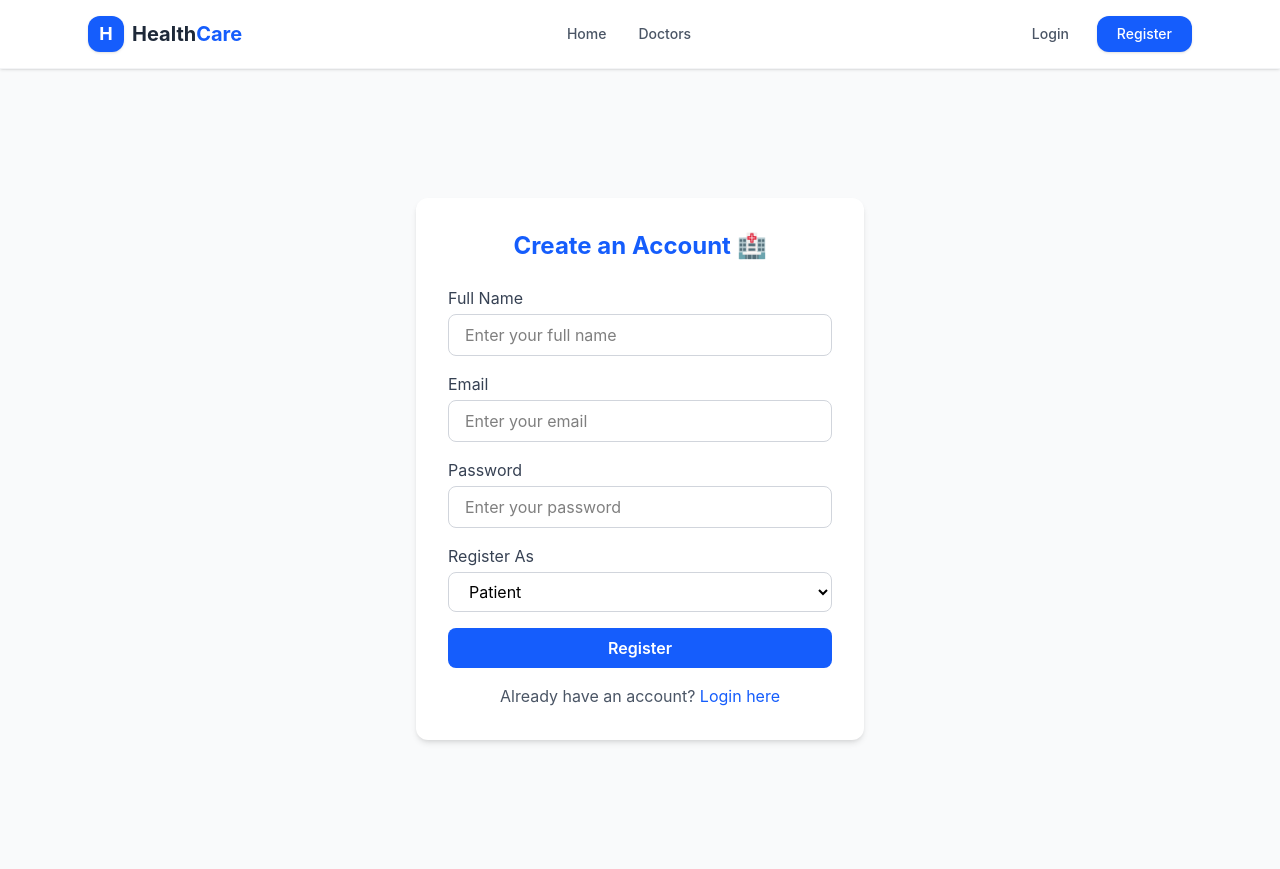
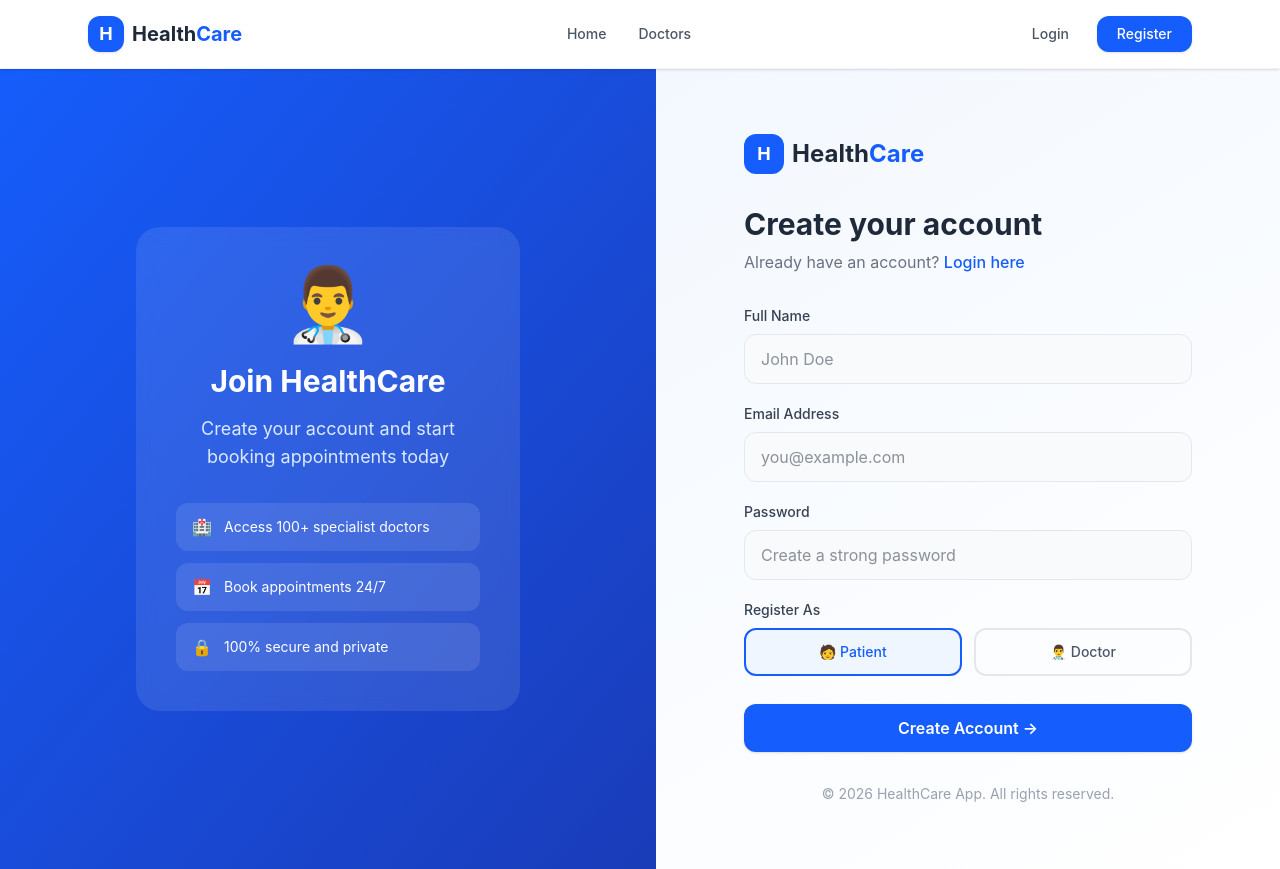
Before and after one commit to moeezkhan1804-beep/healthcare-app, a React (Vite) app in the folder client/: page /register in a window 1280 px wide. Built offline with nearby package versions, Linux system fonts and the light colour scheme.

Commit message:
Upgraded Register page UI

```diff
--- a/client/src/pages/Register.jsx
+++ b/client/src/pages/Register.jsx
@@ -37,86 +37,152 @@ const Register = () => {
   };
 
   return (
-    <div className="min-h-screen bg-gray-50 flex items-center justify-center">
-      <div className="bg-white p-8 rounded-xl shadow-md w-full max-w-md">
-        <h2 className="text-2xl font-bold text-center text-blue-600 mb-6">
-          Create an Account 🏥
-        </h2>
+    <div className="min-h-screen bg-gradient-to-br from-blue-50 to-white flex">
+
+      {/* Left Side */}
+      <div className="hidden md:flex flex-1 bg-gradient-to-br from-blue-600 to-blue-800 text-white flex-col justify-center items-center p-12">
+        <div className="bg-white/10 backdrop-blur rounded-3xl p-10 text-center max-w-sm">
+          <div className="text-7xl mb-6">👨‍⚕️</div>
+          <h2 className="text-3xl font-bold mb-4">Join HealthCare</h2>
+          <p className="text-blue-100 text-lg">
+            Create your account and start booking appointments today
+          </p>
+          <div className="mt-8 flex flex-col gap-3">
+            <div className="flex items-center gap-3 bg-white/10 rounded-xl px-4 py-3">
+              <span>🏥</span>
+              <span className="text-sm">Access 100+ specialist doctors</span>
+            </div>
+            <div className="flex items-center gap-3 bg-white/10 rounded-xl px-4 py-3">
+              <span>📅</span>
+              <span className="text-sm">Book appointments 24/7</span>
+            </div>
+            <div className="flex items-center gap-3 bg-white/10 rounded-xl px-4 py-3">
+              <span>🔒</span>
+              <span className="text-sm">100% secure and private</span>
+            </div>
+          </div>
+        </div>
+      </div>
+
+      {/* Right Side */}
+      <div className="flex-1 flex items-center justify-center p-8">
+        <div className="w-full max-w-md">
+
+          {/* Logo */}
+          <div className="flex items-center gap-2 mb-8">
+            <div className="bg-blue-600 text-white w-10 h-10 rounded-xl flex items-center justify-center text-lg font-bold">
+              H
+            </div>
+            <span className="text-2xl font-bold text-gray-800">
+              Health<span className="text-blue-600">Care</span>
+            </span>
+          </div>
+
+          <h1 className="text-3xl font-bold text-gray-800 mb-2">
+            Create your account
+          </h1>
+          <p className="text-gray-500 mb-8">
+            Already have an account?{' '}
+            <Link to="/login" className="text-blue-600 font-medium hover:underline">
+              Login here
+            </Link>
+          </p>
 
           {error && (
-          <div className="bg-red-100 text-red-600 p-3 rounded mb-4 text-sm">
-            {error}
+            <div className="bg-red-50 border border-red-200 text-red-600 p-4 rounded-xl mb-6 text-sm flex items-center gap-2">
+              <span>⚠️</span> {error}
             </div>
           )}
 
-        <form onSubmit={handleSubmit} className="flex flex-col gap-4">
+          <form onSubmit={handleSubmit} className="flex flex-col gap-5">
             <div>
-            <label className="block text-gray-700 mb-1">Full Name</label>
+              <label className="block text-sm font-medium text-gray-700 mb-2">
+                Full Name
+              </label>
               <input
                 type="text"
                 name="name"
                 value={formData.name}
                 onChange={handleChange}
-              placeholder="Enter your full name"
-              className="w-full border border-gray-300 rounded-lg px-4 py-2 focus:outline-none focus:border-blue-500"
+                placeholder="John Doe"
+                className="w-full border border-gray-200 rounded-xl px-4 py-3 text-gray-800 focus:outline-none focus:ring-2 focus:ring-blue-500 focus:border-transparent bg-gray-50"
                 required
               />
             </div>
 
             <div>
-            <label className="block text-gray-700 mb-1">Email</label>
+              <label className="block text-sm font-medium text-gray-700 mb-2">
+                Email Address
+              </label>
               <input
                 type="email"
                 name="email"
                 value={formData.email}
                 onChange={handleChange}
-              placeholder="Enter your email"
-              className="w-full border border-gray-300 rounded-lg px-4 py-2 focus:outline-none focus:border-blue-500"
+                placeholder="you@example.com"
+                className="w-full border border-gray-200 rounded-xl px-4 py-3 text-gray-800 focus:outline-none focus:ring-2 focus:ring-blue-500 focus:border-transparent bg-gray-50"
                 required
               />
             </div>
 
             <div>
-            <label className="block text-gray-700 mb-1">Password</label>
+              <label className="block text-sm font-medium text-gray-700 mb-2">
+                Password
+              </label>
               <input
                 type="password"
                 name="password"
                 value={formData.password}
                 onChange={handleChange}
-              placeholder="Enter your password"
-              className="w-full border border-gray-300 rounded-lg px-4 py-2 focus:outline-none focus:border-blue-500"
+                placeholder="Create a strong password"
+                className="w-full border border-gray-200 rounded-xl px-4 py-3 text-gray-800 focus:outline-none focus:ring-2 focus:ring-blue-500 focus:border-transparent bg-gray-50"
                 required
               />
             </div>
 
             <div>
-            <label className="block text-gray-700 mb-1">Register As</label>
-            <select
-              name="role"
-              value={formData.role}
-              onChange={handleChange}
-              className="w-full border border-gray-300 rounded-lg px-4 py-2 focus:outline-none focus:border-blue-500"
+              <label className="block text-sm font-medium text-gray-700 mb-2">
+                Register As
+              </label>
+              <div className="grid grid-cols-2 gap-3">
+                <button
+                  type="button"
+                  onClick={() => setFormData({ ...formData, role: 'patient' })}
+                  className={`py-3 rounded-xl border-2 font-medium text-sm transition ${
+                    formData.role === 'patient'
+                      ? 'border-blue-600 bg-blue-50 text-blue-600'
+                      : 'border-gray-200 text-gray-600 hover:border-blue-300'
+                  }`}
                 >
-              <option value="patient">Patient</option>
-              <option value="doctor">Doctor</option>
-            </select>
+                  🧑 Patient
+                </button>
+                <button
+                  type="button"
+                  onClick={() => setFormData({ ...formData, role: 'doctor' })}
+                  className={`py-3 rounded-xl border-2 font-medium text-sm transition ${
+                    formData.role === 'doctor'
+                      ? 'border-blue-600 bg-blue-50 text-blue-600'
+                      : 'border-gray-200 text-gray-600 hover:border-blue-300'
+                  }`}
+                >
+                  👨‍⚕️ Doctor
+                </button>
+              </div>
             </div>
 
             <button
               type="submit"
               disabled={loading}
-            className="bg-blue-600 text-white py-2 rounded-lg hover:bg-blue-700 font-semibold"
+              className="bg-blue-600 text-white py-3 rounded-xl hover:bg-blue-700 font-semibold transition shadow-sm disabled:opacity-70 mt-2"
             >
-            {loading ? 'Registering...' : 'Register'}
+              {loading ? '⏳ Creating account...' : 'Create Account →'}
             </button>
           </form>
 
-        <p className="text-center text-gray-600 mt-4">
-          Already have an account?{' '}
-          <Link to="/login" className="text-blue-600 hover:underline">
-            Login here
-          </Link>
+          <p className="text-center text-gray-400 text-sm mt-8">
+            © 2026 HealthCare App. All rights reserved.
           </p>
+        </div>
       </div>
     </div>
   );
```
Lines whose indentation alone changed are shown as unchanged.
